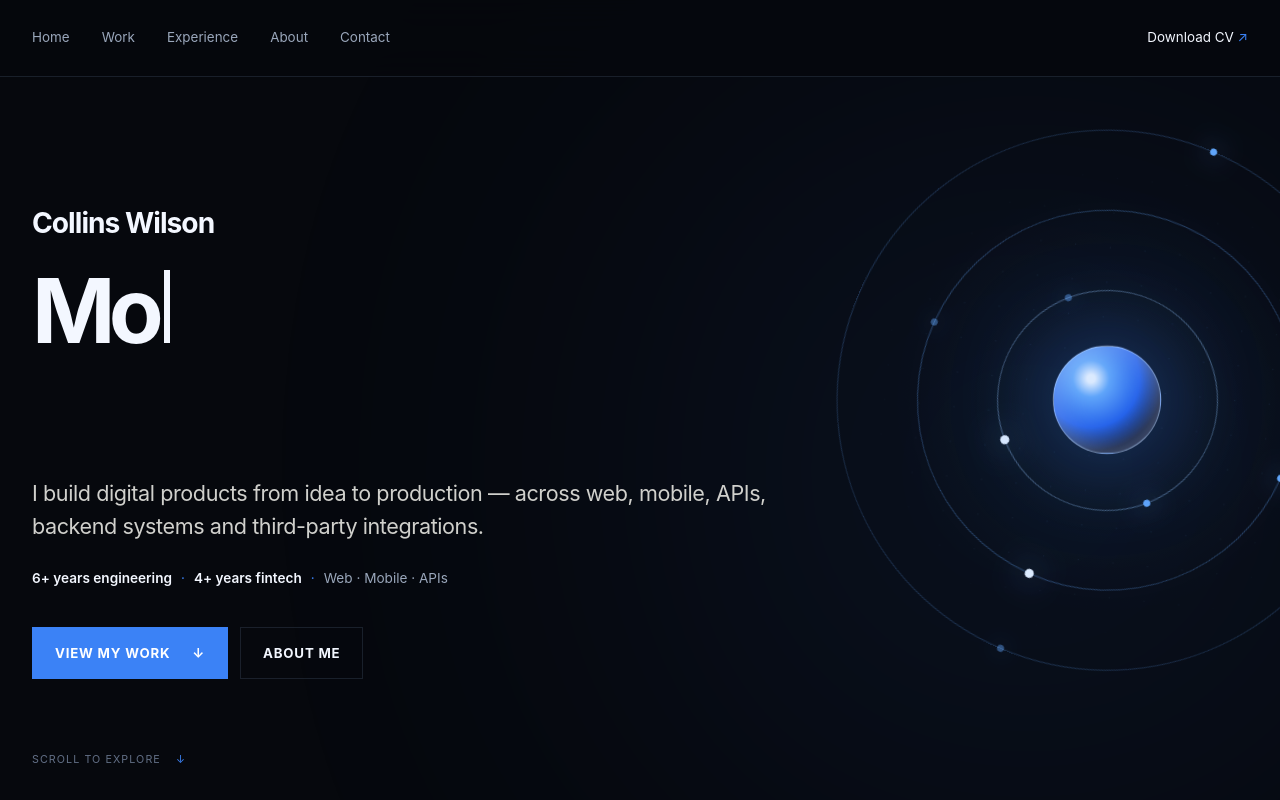
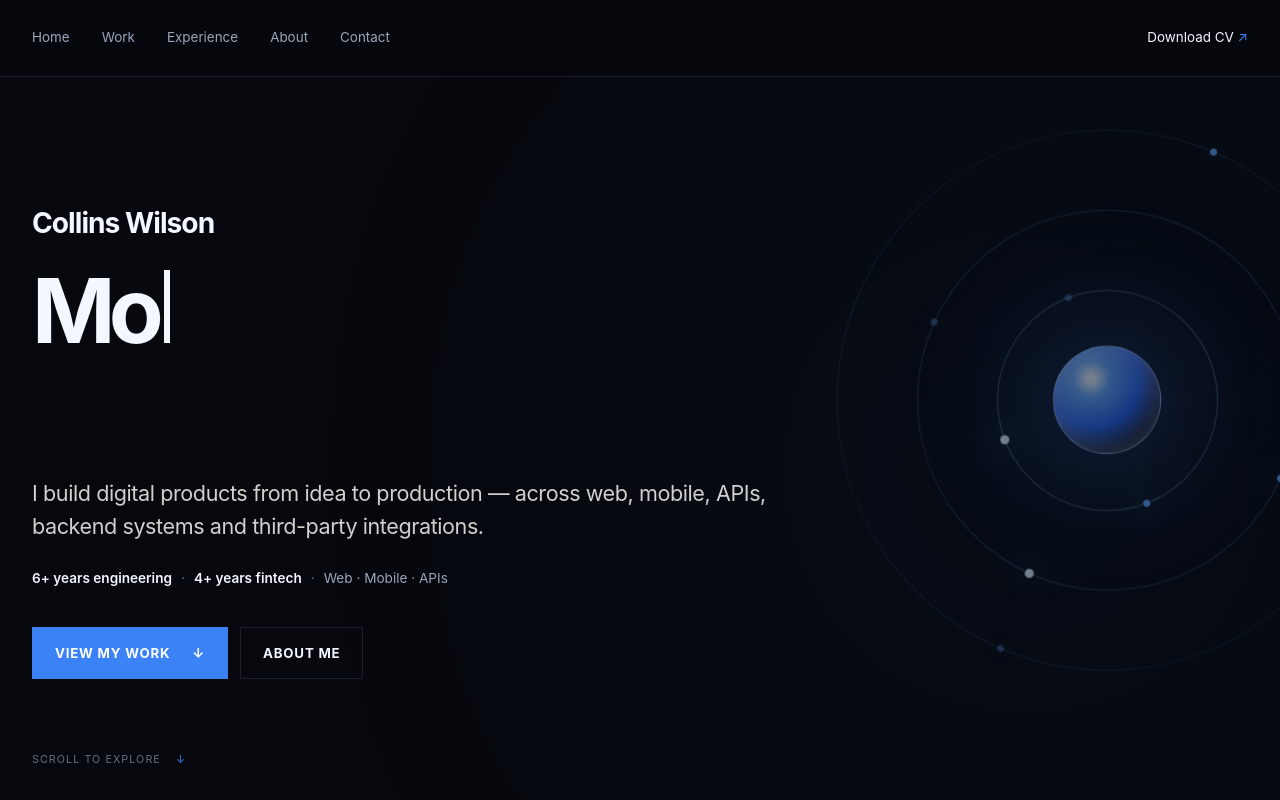
Before and after one commit to Cre8ive-collins/Cre8ive-collins.github.io, a Next.js app: page / in a window 1280 px wide. Shown: the top 800 px of the page. Built offline with nearby package versions, Linux system fonts and the light colour scheme; a web font is replaced by a local one.

Commit message:
style: soften hero orbital animation

```diff
--- a/app/globals.css
+++ b/app/globals.css
@@ -114,11 +114,11 @@ button, summary { font: inherit; }
   border-radius: 50%;
   background: var(--accent);
   filter: blur(220px);
-  opacity: 0.11;
+  opacity: 0.07;
   animation: hero-glow 8s ease-in-out infinite;
 }
 .hero-content { position: relative; z-index: 1; max-width: 1030px; }
-.hero-orbit { position: absolute; z-index: 0; width: clamp(420px, 48vw, 680px); aspect-ratio: 1; right: -13vw; top: 50%; border-radius: 50%; transform: translateY(-50%); pointer-events: none; }
+.hero-orbit { position: absolute; z-index: 0; width: clamp(420px, 48vw, 680px); aspect-ratio: 1; right: -13vw; top: 50%; border-radius: 50%; transform: translateY(-50%); opacity: 0.52; pointer-events: none; }
 .hero-orbit::before { content: ""; position: absolute; inset: 12%; border-radius: 50%; background: radial-gradient(circle, rgba(96,165,250,0.16) 0 2%, transparent 2.5% 100%), radial-gradient(circle, rgba(59,130,246,0.1), transparent 66%); background-size: 34px 34px, auto; -webkit-mask-image: radial-gradient(circle, #000 0 45%, transparent 72%); mask-image: radial-gradient(circle, #000 0 45%, transparent 72%); opacity: 0.65; animation: hero-field-drift 14s ease-in-out infinite alternate; }
 .hero-orbit-ring { position: absolute; inset: 0; margin: auto; border: 1px solid rgba(96,165,250,0.24); border-radius: 50%; animation: hero-orbit-spin 22s linear infinite; }
 .hero-orbit-ring::before, .hero-orbit-ring::after { content: ""; position: absolute; top: 50%; width: 7px; height: 7px; margin-top: -3.5px; border-radius: 50%; background: var(--accent-bright); box-shadow: 0 0 24px rgba(96,165,250,0.9); }
@@ -132,7 +132,7 @@ button, summary { font: inherit; }
 @keyframes hero-orbit-spin { to { transform: rotate(360deg); } }
 @keyframes hero-core-pulse { 50% { transform: scale(1.12); box-shadow: 0 0 95px rgba(59,130,246,0.48), inset 0 0 28px rgba(255,255,255,0.32); } }
 @keyframes hero-field-drift { to { transform: rotate(12deg) scale(1.05); opacity: 0.9; } }
-@keyframes hero-glow { 50% { transform: translate(-3%, 2%) scale(1.08); opacity: 0.15; } }
+@keyframes hero-glow { 50% { transform: translate(-3%, 2%) scale(1.08); opacity: 0.09; } }
 .hero-name {
   margin: 0;
   color: var(--text);
@@ -336,7 +336,7 @@ button, summary { font: inherit; }
 @media (max-width: 980px) {
   :root { --shell: min(100% - 40px, 900px); }
   .section { padding-block: 110px; }
-  .hero-orbit { right: -24vw; opacity: 0.72; }
+  .hero-orbit { right: -24vw; opacity: 0.42; }
   .project-list { grid-template-columns: repeat(2, minmax(0, 1fr)); }
   .project-card, .project-card:nth-child(even) { grid-template-columns: 1fr; }
   .project-visual { min-height: 280px; }
@@ -363,7 +363,7 @@ button, summary { font: inherit; }
   .mobile-menu-panel a { padding: 12px; border-bottom: 1px solid var(--border); font-size: 0.84rem; }
   .mobile-menu-panel a:last-child { color: var(--accent); border-bottom: 0; }
   .hero { min-height: 870px; padding: 128px 0 76px; align-items: start; }
-  .hero-orbit { width: 420px; right: -250px; top: 39%; opacity: 0.52; }
+  .hero-orbit { width: 420px; right: -250px; top: 39%; opacity: 0.32; }
   .hero h1 { margin-top: 28px; font-size: clamp(3.6rem, 18vw, 5.6rem); line-height: 0.84; }
   .hero-copy { font-size: 1.06rem; }
   .scroll-note { bottom: 24px; }
```
